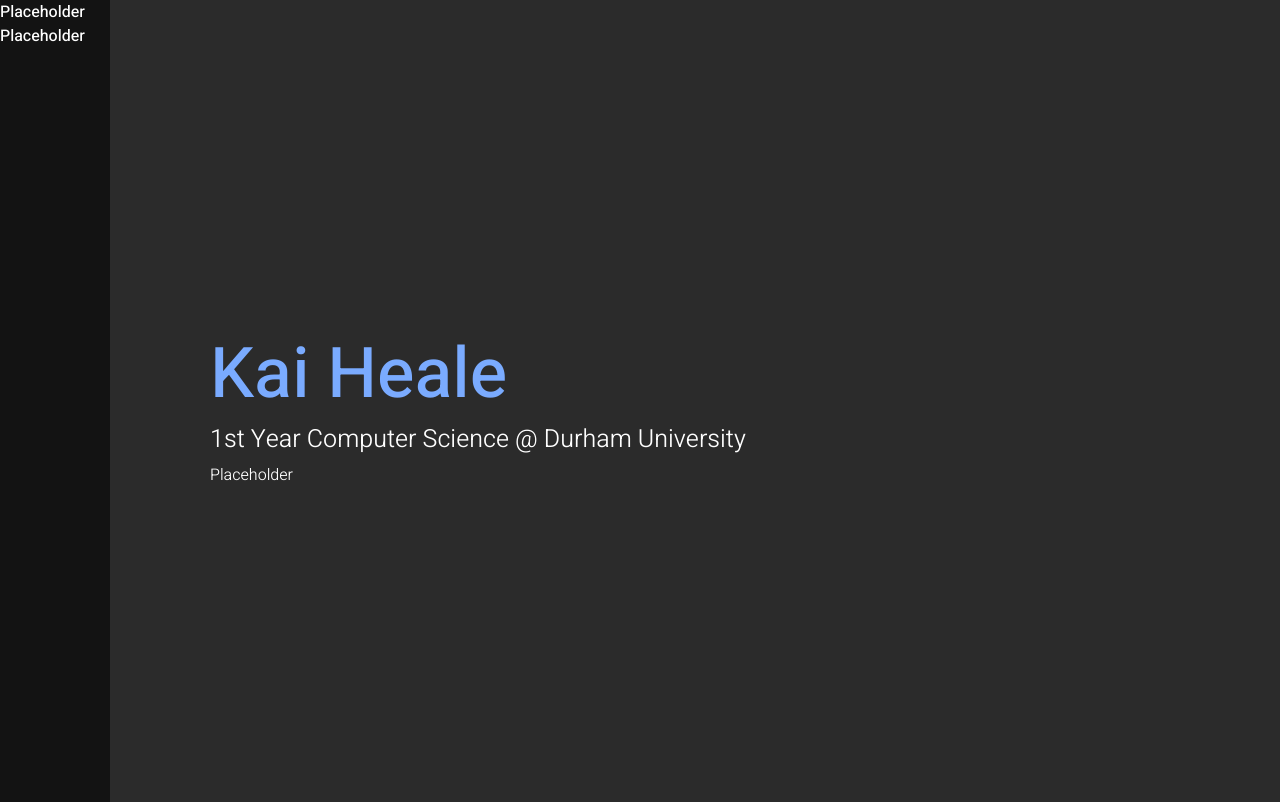
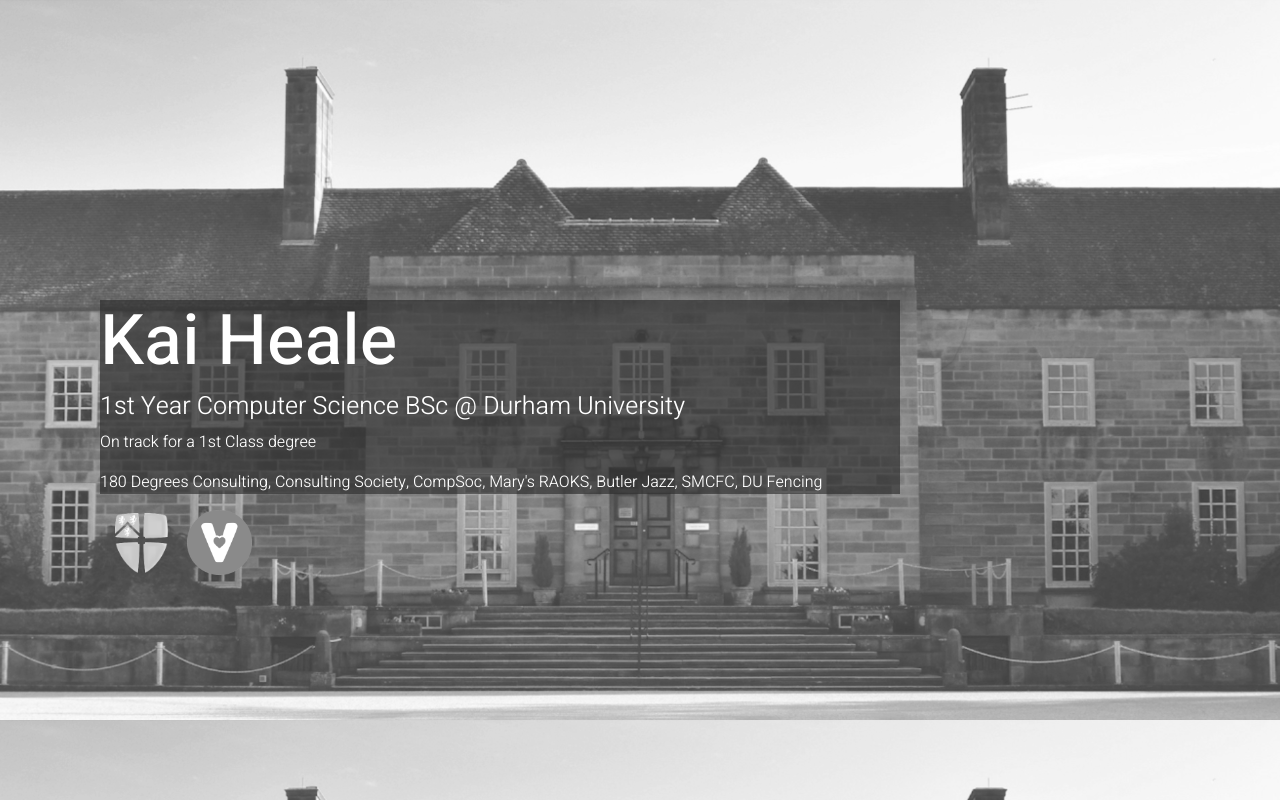
Before and after one commit to Dpitkjt/personal, a plain HTML site: page index.html in a window 1280 px wide. Shown: the top 802 px of the page. Drawn offline with nearby package versions, Linux system fonts and the light colour scheme.

Commit message:
Update design

```diff
--- a/index.html
+++ b/index.html
@@ -8,13 +8,18 @@
     </head>
 
     <body>
-        <div class="sidebar">
-            Placeholder Placeholder
-        </div>
         <div class="text">
             <h1>Kai Heale</h1>
-            <h2>1st Year Computer Science @ Durham University</h2>
-            <p>Placeholder</p>
+            <h2 id="headline">1st Year Computer Science BSc @ Durham University</h2>
+            <p id="p1">On track for a 1st Class degree</p>
+            <p id="p2">180 Degrees Consulting, Consulting Society, CompSoc, Mary's RAOKS, Butler Jazz, SMCFC, DU Fencing</p>
         </div>
+
+        <div class="links">
+            <a href="#"><img src="assets/durham.png" class="durham" height=60px onClick=durham()></a>
+            <a href="#"><img src="assets/voluntech.png" class="voluntech" height=65px onClick=voluntech()></a>
+        </div>
+
+    <script src="script.js"></script>
     </body>
 </html>
--- /dev/null
+++ b/script.js
@@ -0,0 +1,4 @@
+function voluntech() {
+    headline = document.getElementById("headline");
+    headline.innerHTML = "VOLUNTECH";
+}
--- a/style.css
+++ b/style.css
@@ -1,12 +1,12 @@
 body {
-    background-color: #2b2b2b;
     font-family: 'Heebo', sans-serif;
     color: white;
     overflow: hidden;
+    background-image: url("assets/marys.png");
+    background-size: cover;
 }
 
 h1 {
-    color: #7aabff;
     font-size: 70px;
 }
 
@@ -19,16 +19,20 @@ p {
     font-weight: 300;
 }
 
-.sidebar {
-    background-color: #0a0a0aaf;
-    max-width: 110px;
-    height: 1000px;
-    float: left;
+.durham {
+    margin-left: 15px;
+    margin-right: 15px;
 }
 
 .text {
     position: relative;
-    margin-top: 250pt;
+    margin-top: 225pt;
     margin-left: 100px;
-    float: left;
+    max-width: 800px;
+    background-color: #2b2b2ba4;
 }
+
+.links {
+    position: relative;
+    margin-left: 100px;
+}
```
Also changed, not shown: assets/durham.png (added), assets/marys.png (added), assets/voluntech.png (added).
